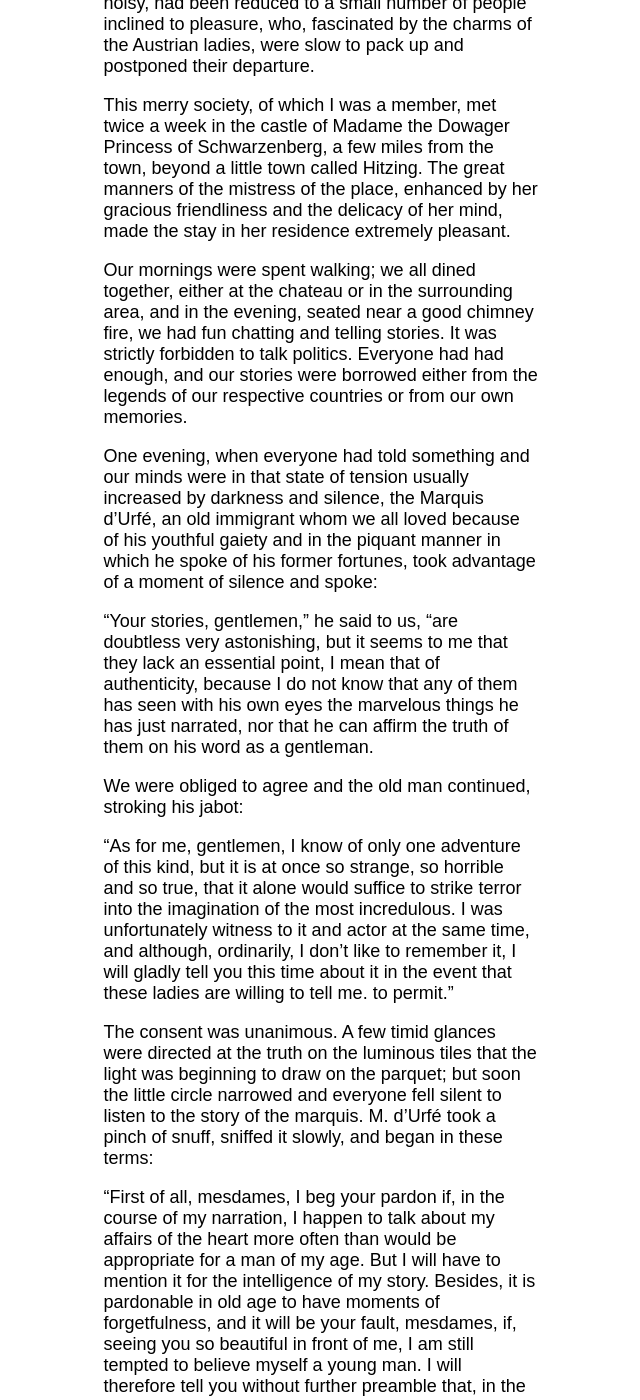
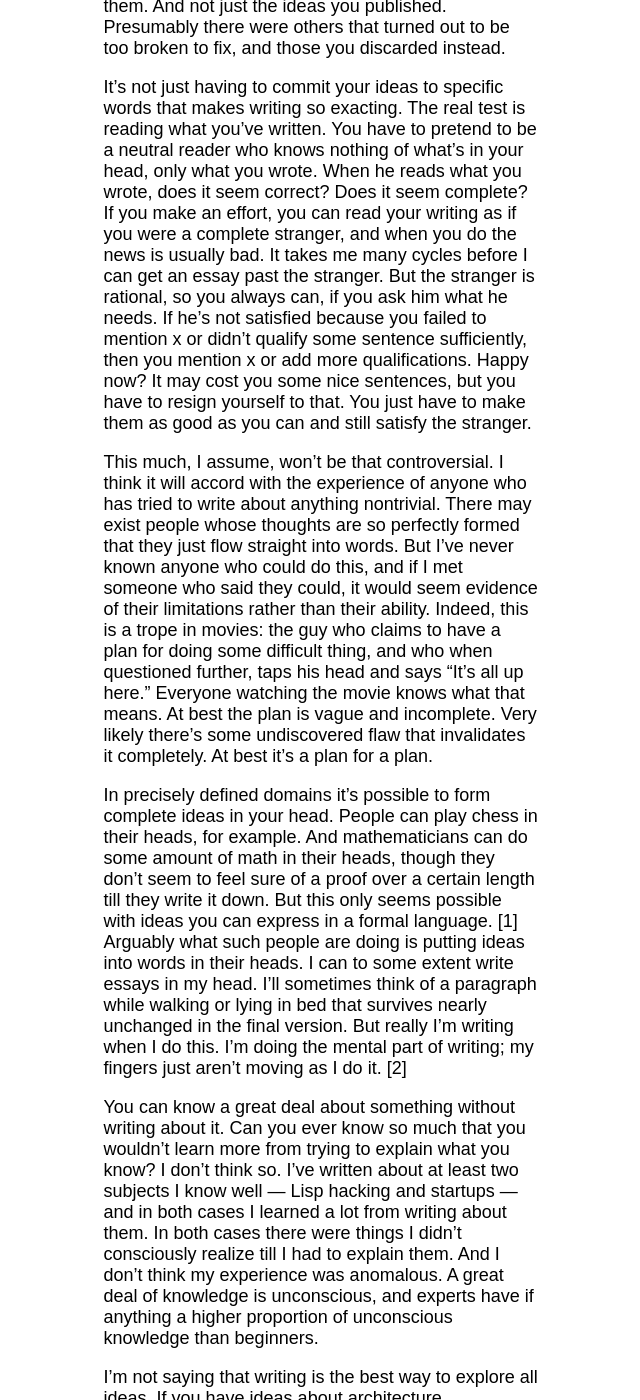
Before and after one commit to 0x000m/old, a Jekyll site: the page built from _posts/2022-05-17-vourdalak.md, in a window 1280 px wide and 1400 px high, scrolled down 324 px. Shown: the whole window, without its empty margins (319-959 px from the left). Built offline with Jekyll 4.4.1, drawn with Linux system fonts in a browser that asks for light colours; some of the changed text lies outside the part shown.

Commit message:
Update 2022-05-17-vourdalak.md

```diff
--- a/_posts/2022-05-17-vourdalak.md
+++ b/_posts/2022-05-17-vourdalak.md
@@ -5,73 +5,46 @@ title: The Family of the Vourdalak
 
 
 
-The year 1815 had brought together in Vienna all that was most distinguished in terms of European scholarship, brilliant social minds and high diplomatic capacities. However, the Congress was over.
+Writing about something, even something you know well, usually shows you that you didn't know it as well as you thought. Putting ideas into words is a severe test. The first words you choose are usually wrong; you have to rewrite sentences over and over to get them exactly right. And your ideas won't just be imprecise, but incomplete too. Half the ideas that end up in an essay will be ones you thought of while you were writing it. Indeed, that's why I write them.
+
+Once you publish something, the convention is that whatever you wrote was what you thought before you wrote it. These were your ideas, and now you've expressed them. But you know this isn't true. You know that putting your ideas into words changed them. And not just the ideas you published. Presumably there were others that turned out to be too broken to fix, and those you discarded instead.
+
+It's not just having to commit your ideas to specific words that makes writing so exacting. The real test is reading what you've written. You have to pretend to be a neutral reader who knows nothing of what's in your head, only what you wrote. When he reads what you wrote, does it seem correct? Does it seem complete? If you make an effort, you can read your writing as if you were a complete stranger, and when you do the news is usually bad. It takes me many cycles before I can get an essay past the stranger. But the stranger is rational, so you always can, if you ask him what he needs. If he's not satisfied because you failed to mention x or didn't qualify some sentence sufficiently, then you mention x or add more qualifications. Happy now? It may cost you some nice sentences, but you have to resign yourself to that. You just have to make them as good as you can and still satisfy the stranger.
+
+This much, I assume, won't be that controversial. I think it will accord with the experience of anyone who has tried to write about anything nontrivial. There may exist people whose thoughts are so perfectly formed that they just flow straight into words. But I've never known anyone who could do this, and if I met someone who said they could, it would seem evidence of their limitations rather than their ability. Indeed, this is a trope in movies: the guy who claims to have a plan for doing some difficult thing, and who when questioned further, taps his head and says "It's all up here." Everyone watching the movie knows what that means. At best the plan is vague and incomplete. Very likely there's some undiscovered flaw that invalidates it completely. At best it's a plan for a plan.
+
+In precisely defined domains it's possible to form complete ideas in your head. People can play chess in their heads, for example. And mathematicians can do some amount of math in their heads, though they don't seem to feel sure of a proof over a certain length till they write it down. But this only seems possible with ideas you can express in a formal language. [1] Arguably what such people are doing is putting ideas into words in their heads. I can to some extent write essays in my head. I'll sometimes think of a paragraph while walking or lying in bed that survives nearly unchanged in the final version. But really I'm writing when I do this. I'm doing the mental part of writing; my fingers just aren't moving as I do it. [2]
+
+You can know a great deal about something without writing about it. Can you ever know so much that you wouldn't learn more from trying to explain what you know? I don't think so. I've written about at least two subjects I know well — Lisp hacking and startups — and in both cases I learned a lot from writing about them. In both cases there were things I didn't consciously realize till I had to explain them. And I don't think my experience was anomalous. A great deal of knowledge is unconscious, and experts have if anything a higher proportion of unconscious knowledge than beginners.
+
+I'm not saying that writing is the best way to explore all ideas. If you have ideas about architecture, presumably the best way to explore them is to build actual buildings. What I'm saying is that however much you learn from exploring ideas in other ways, you'll still learn new things from writing about them.
+
+Putting ideas into words doesn't have to mean writing, of course. You can also do it the old way, by talking. But in my experience, writing is the stricter test. You have to commit to a single, optimal sequence of words. Less can go unsaid when you don't have tone of voice to carry meaning. And you can focus in a way that would seem excessive in conversation. I'll often spend 2 weeks on an essay and reread drafts 50 times. If you did that in conversation it would seem evidence of some kind of mental disorder. If you're lazy, of course, writing and talking are equally useless. But if you want to push yourself to get things right, writing is the steeper hill. [3]
+
+The reason I've spent so long establishing this rather obvious point is that it leads to another that many people will find shocking. If writing down your ideas always makes them more precise and more complete, then no one who hasn't written about a topic has fully formed ideas about it. And someone who never writes has no fully formed ideas about anything nontrivial.
+
+It feels to them as if they do, especially if they're not in the habit of critically examining their own thinking. Ideas can feel complete. It's only when you try to put them into words that you discover they're not. So if you never subject your ideas to that test, you'll not only never have fully formed ideas, but also never realize it.
+
+Putting ideas into words is certainly no guarantee that they'll be right. Far from it. But though it's not a sufficient condition, it is a necessary one.
 
 
-The royalist emigrants were preparing to return definitively to their castles, the Russian warriors to see their abandoned homes again, and a few disgruntled Poles to bring their love of freedom to Krakow to shelter it there under the triple and dubious independence that the prince had arranged for them. Prince Metternich, the Prince of Hardenberg and the Count of Nesselrode.
-
-Like the end of a lively ball, the meeting, once so noisy, had been reduced to a small number of people inclined to pleasure, who, fascinated by the charms of the Austrian ladies, were slow to pack up and postponed their departure.
-
-This merry society, of which I was a member, met twice a week in the castle of Madame the Dowager Princess of Schwarzenberg, a few miles from the town, beyond a little town called Hitzing. The great manners of the mistress of the place, enhanced by her gracious friendliness and the delicacy of her mind, made the stay in her residence extremely pleasant.
-
-Our mornings were spent walking; we all dined together, either at the chateau or in the surrounding area, and in the evening, seated near a good chimney fire, we had fun chatting and telling stories. It was strictly forbidden to talk politics. Everyone had had enough, and our stories were borrowed either from the legends of our respective countries or from our own memories.
-
-One evening, when everyone had told something and our minds were in that state of tension usually increased by darkness and silence, the Marquis d'Urfé, an old immigrant whom we all loved because of his youthful gaiety and in the piquant manner in which he spoke of his former fortunes, took advantage of a moment of silence and spoke:
 
 
-“Your stories, gentlemen,” he said to us, “are doubtless very astonishing, but it seems to me that they lack an essential point, I mean that of authenticity, because I do not know that any of them has seen with his own eyes the marvelous things he has just narrated, nor that he can affirm the truth of them on his word as a gentleman.
 
 
-We were obliged to agree and the old man continued, stroking his jabot:
-
-“As for me, gentlemen, I know of only one adventure of this kind, but it is at once so strange, so horrible and so true, that it alone would suffice to strike terror into the imagination of the most incredulous. I was unfortunately witness to it and actor at the same time, and although, ordinarily, I don't like to remember it, I will gladly tell you this time about it in the event that these ladies are willing to tell me. to permit.”
 
 
-The consent was unanimous. A few timid glances were directed at the truth on the luminous tiles that the light was beginning to draw on the parquet; but soon the little circle narrowed and everyone fell silent to listen to the story of the marquis. M. d'Urfé took a pinch of snuff, sniffed it slowly, and began in these terms:
+
+#### Notes
+
+[1] Machinery and circuits are formal languages.
+
+[2] I thought of this sentence as I was walking down the street in Palo Alto.
+
+[3] There are two senses of talking to someone: a strict sense in which the conversation is verbal, and a more general sense in which it can take any form, including writing. In the limit case (e.g. Seneca's letters), conversation in the latter sense becomes essay writing.
+
+It can be very useful to talk (in either sense) with other people as you're writing something. But a verbal conversation will never be more exacting than when you're talking about something you're writing.
 
 
-“First of all, mesdames, I beg your pardon if, in the course of my narration, I happen to talk about my affairs of the heart more often than would be appropriate for a man of my age. But I will have to mention it for the intelligence of my story. Besides, it is pardonable in old age to have moments of forgetfulness, and it will be your fault, mesdames, if, seeing you so beautiful in front of me, I am still tempted to believe myself a young man. I will therefore tell you without further preamble that, in the year 1759, I was madly in love with the pretty Duchesse de Gramont. This passion, which I then believed to be deep and lasting, gave me no rest day or night, and the Duchess, as pretty women often do, delighted in her coquetry to add to my torment. So much so that, in a moment of vexation, I came to request and obtain a diplomatic mission from the hospodar of Moldavia, then in negotiations with the cabinet of Versailles for matters which it would be as boring as useless to report. The day before my departure, I presented myself at the Duchess. She received me with a less mocking air than usual and said to me in a voice pierced with a certain emotion:”
 
-
-“D’Urfé, you are doing a great folly. But I know you and I know that you will never reconsider a resolution taken. So, I only ask you one thing: accept this little cross as a pledge of my friendship and carry it with you until your return. It is a family relic to which we attach great value.”
-
-With perhaps misplaced gallantry, at such a moment, I kissed not the relic, but the charming hand that presented it to me, and I put around my neck the cross that here is and that I have never left since. .
-
-
-“I will not tire you, mesdames, of the details of my journey, nor of the observations I made about the Hungarians and the Serbs, that poor and ignorant people, but brave and honest and who, enslaved as they were by the Turks, had forgotten neither his dignity nor his former independence. It will suffice to tell you that having learned a little Polish during a stay I had made in Warsaw, I soon became acquainted with Serbian, because these two idioms, as well as Russian and Bohemian, are not , as you probably know, as many branches of one and the same language called Slavonic.”
-
-
-Well then, I knew enough to make myself understood, when one day I arrived in a village whose name would hardly interest you. I found the inhabitants of the house where I stayed in a state of consternation which seemed to me all the more strange since it was a Sunday, a day when the Serbian people customarily indulge in various pleasures, such as dancing, shooting arquebus, wrestling, etc. I attributed the attitude of my hosts to some recent misfortune, and was about to leave when a man of about thirty, of tall stature and imposing face, approached me and took me by the hand.
-
-“Come in, come in, stranger, he said to me, don't be put off by our sadness; you will understand it when you know the cause.”
-
-He told me then that his old father, whose name was Gorcha, a man of restless and intractable character, had risen one day from his bed and had taken down his long Turkish arquebus from the wall.
-
-“Children,” he had said to his two sons, one Dorde, the other Petar, “I’m off to the mountains right away to join the brave men who are hunting this dog Alibek (it was the name of a Turkish brigand who for some time had been devastating the country). Wait ten days for me, and if I don't come back on the tenth, have me say a death mass, because then I'll be killed.”“But,” added old Gorcha, putting on his most serious air, “if (which God forbid you do) I return after the end of the ten days, for your safety do not let me enter. I command you then to forget that I was your father and to pierce me with an aspen stake, whatever I may say or do, for then I would be only a cursed vourdalak who would come to suck your blood.”
-
-“It is fitting to tell you, mesdames, that the vourdalaks, or vampires of the Slavic peoples, are, in the opinion of the country, nothing else than dead bodies brought out of their tombs to suck the blood of the living. Until then their habits are those of all vampires, but they have another that only makes them more fearsome. The vourdalaks, mesdames, preferentially suck the blood of their closest relatives and their most intimate friends who, once dead, become vampires in their turn, so that it is claimed to have seen in Bosnia and Hungary villages whole transformed into vourdalaks. Father Augustin Calmet, in his curious work on the apparitions, cites frightening examples. The emperors of Germany repeatedly appointed commissions to clarify cases of vampirism. Reports were drawn up, corpses were exhumed and found to be gorged with blood, and they were burned in public squares after having their hearts pierced. Magistrates who witnessed these executions claim to have heard the corpses screaming as the executioner drove a stake into their chests. They made a formal deposition and corroborated it with their oath and signature.”
-
-From this information, it will be easy for you to understand, mesdames, the effect that old Gorcha's words had produced on his sons. Both of them had thrown themselves at his feet and begged him to let them go in his place, but in response he had turned his back on them and walked away, humming the refrain of an old ballad. The day on which I arrived in the village was precisely the day on which the term set by Gorcha was to expire, and I had no difficulty in explaining to myself the anxiety of his children.
-
-They were a good and honest family. Dorde, the eldest of the two sons, with masculine and well marked features, seemed a serious and resolute man. He was married and the father of two children. Her brother Petar, a handsome young man of eighteen, betrayed in his countenance more gentleness than boldness, and seemed the favorite of a younger sister, named Sdenka, who might well pass for the type of Slavic beauty. Besides this undeniable beauty in every respect, a distant resemblance to the Duchesse de Gramont struck me at first sight. Above all, there was a characteristic feature on the forehead which I found in all my life only in these two people. This feature might not appeal at first glance, but we became irresistibly attached to it as soon as we saw it several times.
-
-Either that I was very young then, or that this resemblance, joined to an original and naive spirit, was really of an irresistible effect, I had not talked to Sdenka for two minutes before I already felt for her too lively a sympathy for her that it threatened to change into a more tender feeling if I prolonged my stay in this village.
-
-
-“We were all gathered in front of the house around a table laden with cheese and bowls of milk. Sdenka spun; her sister-in-law was preparing supper for the children who were playing in the sand; Petar, with affected carelessness, whistled as he cleaned a yatagan, or long Turkish knife. Dorde, leaning on the table, his head in his hands and his forehead worried, stared down the main road and said not a word.”
-
-
-“As for me, overcome by the general sadness, I gazed melancholy at the evening clouds framing the golden background of the sky and the silhouette of a convent half concealed by a dark forest of pines.”
-
-
-“This convent, as I learned later, had once enjoyed great fame on account of a miraculous image of the Virgin, which, according to legend, had been brought by angels and placed on an oak tree. But, at the beginning of the last century, the Turks had made an invasion of the country; they had slaughtered the monks and ransacked the convent. All that remained were the walls and a chapel served by a kind of hermit. The latter did the honors of the ruins to the curious and gave hospitality to pilgrims who, going on foot from one place of devotion to another, liked to stop at the convent of the Virgin of the Oak. As I said, I learned all this only afterwards, because that evening I had something quite different in mind than the archeology of Serbia. As often happens when you let your imagination run wild, I thought of the past, of the beautiful days of my childhood, of my beautiful France, which I had left for a distant and wild country.”
-
-“In English usage since about the 19th century the term "convent" almost invariably refers to a community of women, while "monastery" and "friary" are used for men. In historical usage they are often interchangeable, with "convent" especially likely to be used for a friary.”
-
-I was thinking of the Duchesse de Gramont and, why not admit it, I was also thinking of a few other contemporaries of your grandmothers, whose images, without my knowledge, had slipped into my heart following that of the charming Duchess.
-
-Soon I had forgotten both my hosts and their anxiety.
-
-Suddenly Dorde broke the silence.
-
-“Woman,” he said, “what time did the old man leave?”
+<small>Thanks to Trevor Blackwell, Patrick Collison, and Robert Morris for reading drafts of this.</small>
```
